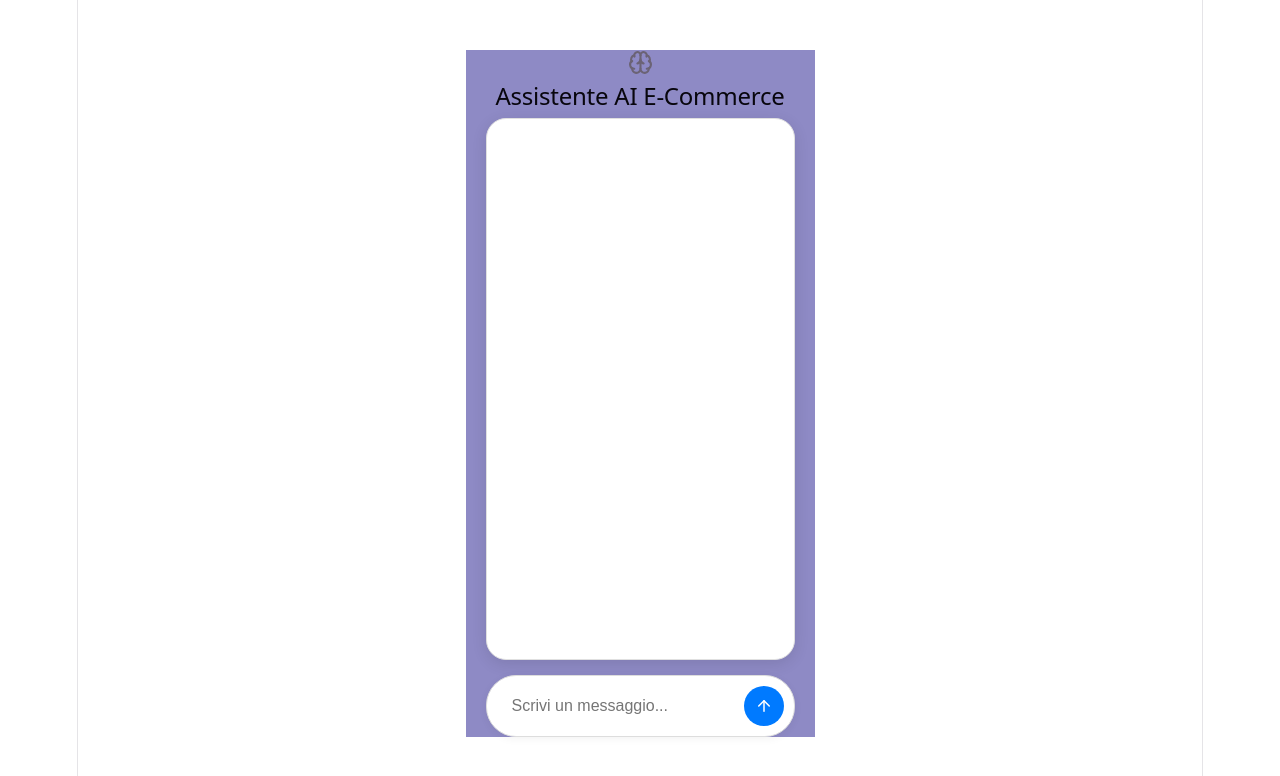
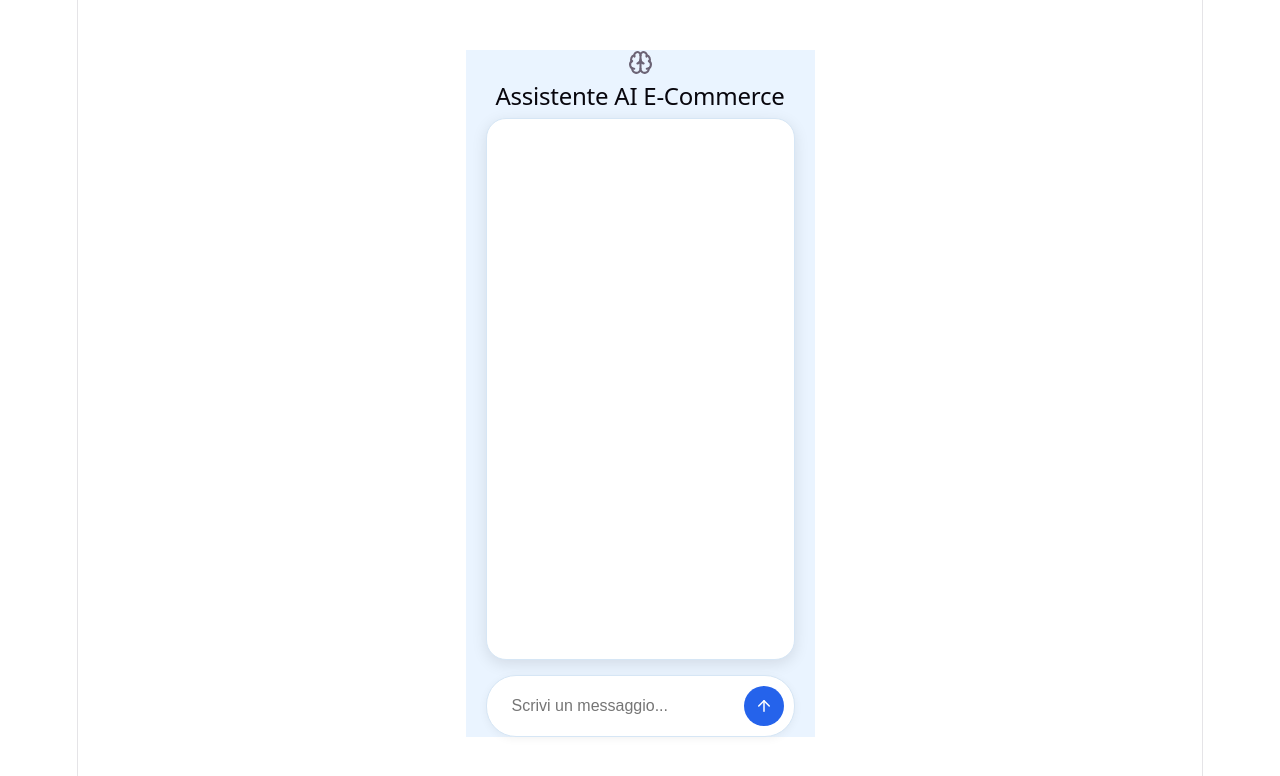
Before and after one commit to GuzZ07-py/Chat_Bot-OrdiniDB, a React (Vite) app in the folder frontend/: page / in a window 1280 px wide. Shown: the top 776 px of the page. Built offline with nearby package versions, Linux system fonts and the light colour scheme.

Commit message:
modifica colori

```diff
--- a/frontend/src/App.jsx
+++ b/frontend/src/App.jsx
@@ -51,7 +51,8 @@ export default function App() {
             style={{
               ...styles.message,
               alignSelf: m.role === "user" ? "flex-end" : "flex-start",
-              background: m.role === "user" ? "#2563EB" : "#334155"
+              background: m.role === "user" ? "#2563EB" : "#F1F5F9",
+              color: m.role === "user" ? "white" : "#0F172A"
             }}
           >
             {m.text}
@@ -96,12 +97,12 @@ const styles = {
     margin: "50px auto",
     fontFamily: "Arial",
     padding: "0 20px", //spazio a lato
-    backgroundColor: "#8e8ac5"
+    backgroundColor: "#EAF4FF"
   },
   chatBox: {
     display: "flex",
     flexDirection: "column",
-    border: "1px solid #e0e0e0",
+    border: "1px solid #D6E6F5",
     borderRadius: "20px",
     padding: "20px",
     height: "500px",
@@ -124,9 +125,9 @@ const styles = {
     display: "flex",
     gap: "10px",          // Più spazio tra input e bottone
     padding: "10px",
-    backgroundColor: "white",
+    backgroundColor: "#FFFFFF",
     borderRadius: "30px", // Barra di input arrotondata (stile WhatsApp/Telegram)
-    border: "1px solid #ddd",
+    border: "1px solid #D6E6F5",
     boxShadow: "0 2px 8px rgba(0,0,0,0.05)"
   },
   input: {
@@ -136,10 +137,10 @@ const styles = {
     outline: "none",      // Rimosso il contorno blu quando clicchi
     fontSize: "16px",
     backgroundColor: "transparent",
-    color: "#000000"
+    color: "#0F172A"
   },
   button: {
-    backgroundColor: "#007AFF", // Blu stile iOS o scegli il tuo colore
+    backgroundColor: "#2563EB", // Blu stile iOS o scegli il tuo colore
     color: "white",
     border: "none",
     borderRadius: "50%",
```
